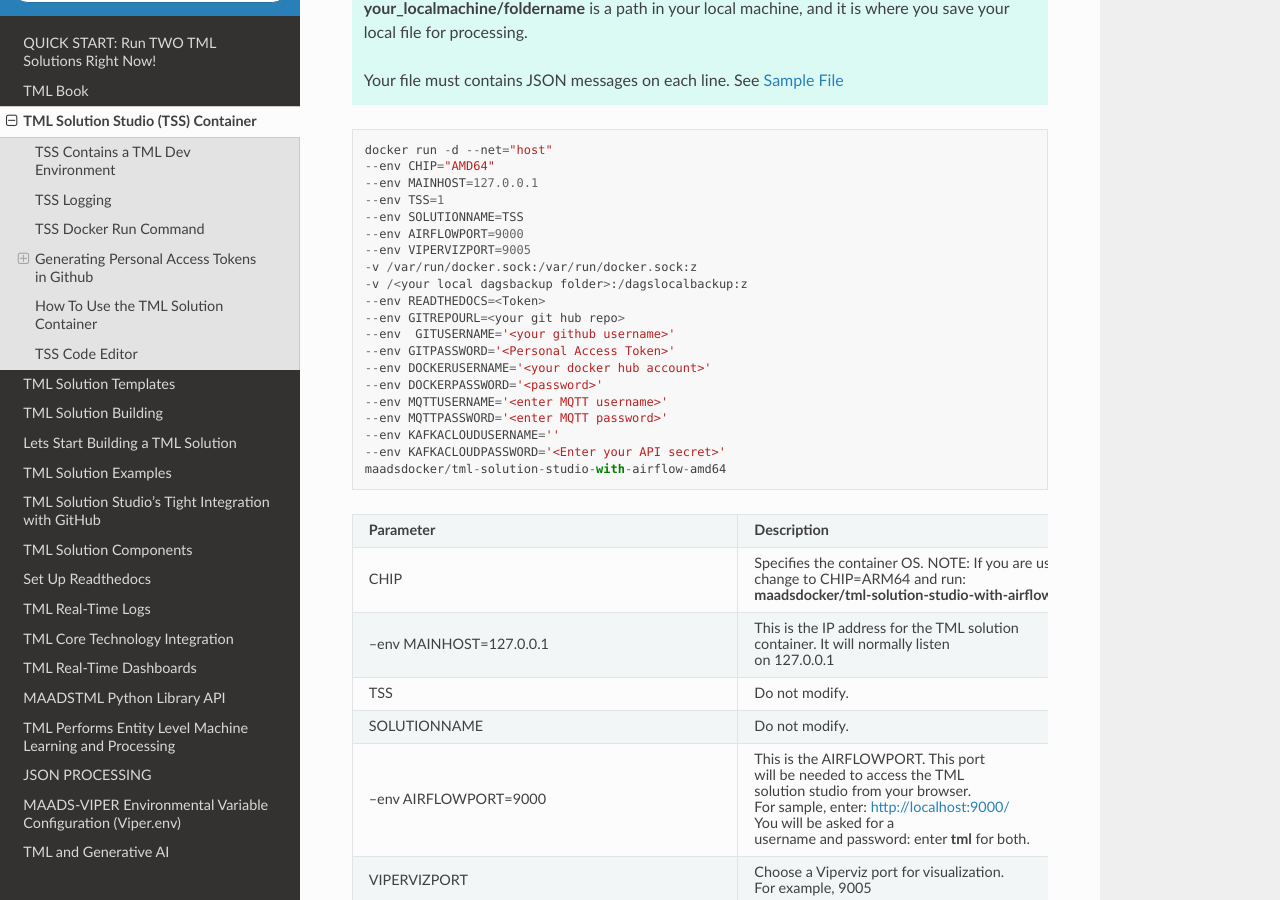
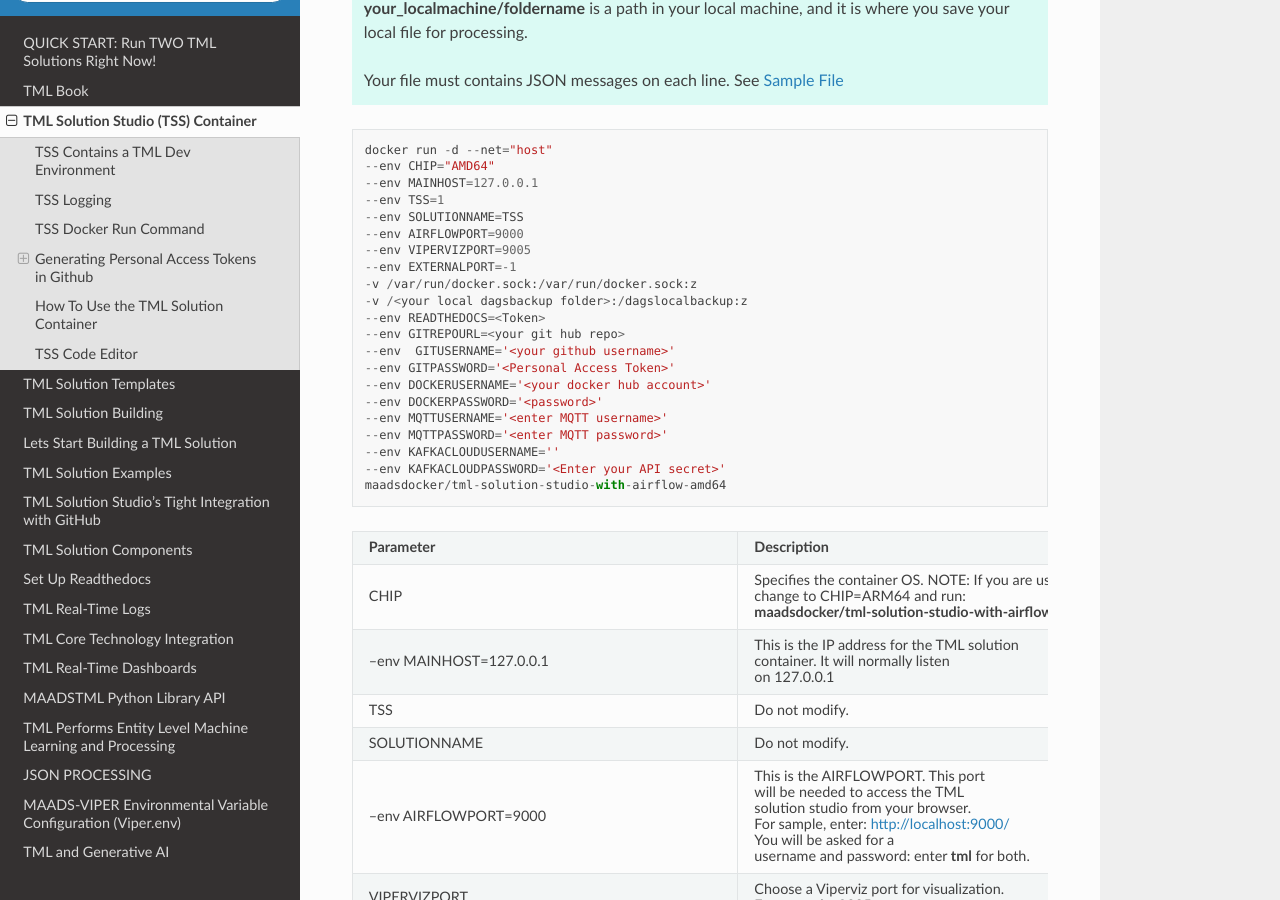
Before and after one commit to smaurice101/readthedocs, a Sphinx documentation site: the page built from docs/source/docker.rst, in a window 1280 px wide and 900 px high, scrolled down 2913 px. Built offline with Sphinx 7.4.7 and the Read the Docs theme 2.0.0, drawn with Linux system fonts in a browser that asks for light colours.

Commit message:
Update docker.rst

```diff
--- a/docs/source/docker.rst
+++ b/docs/source/docker.rst
@@ -81,6 +81,7 @@
    --env SOLUTIONNAME=TSS
    --env AIRFLOWPORT=9000
    --env VIPERVIZPORT=9005
+   --env EXTERNALPORT=-1
    -v /var/run/docker.sock:/var/run/docker.sock:z
    -v /<your local dagsbackup folder>:/dagslocalbackup:z
    --env READTHEDOCS=<Token>
```
